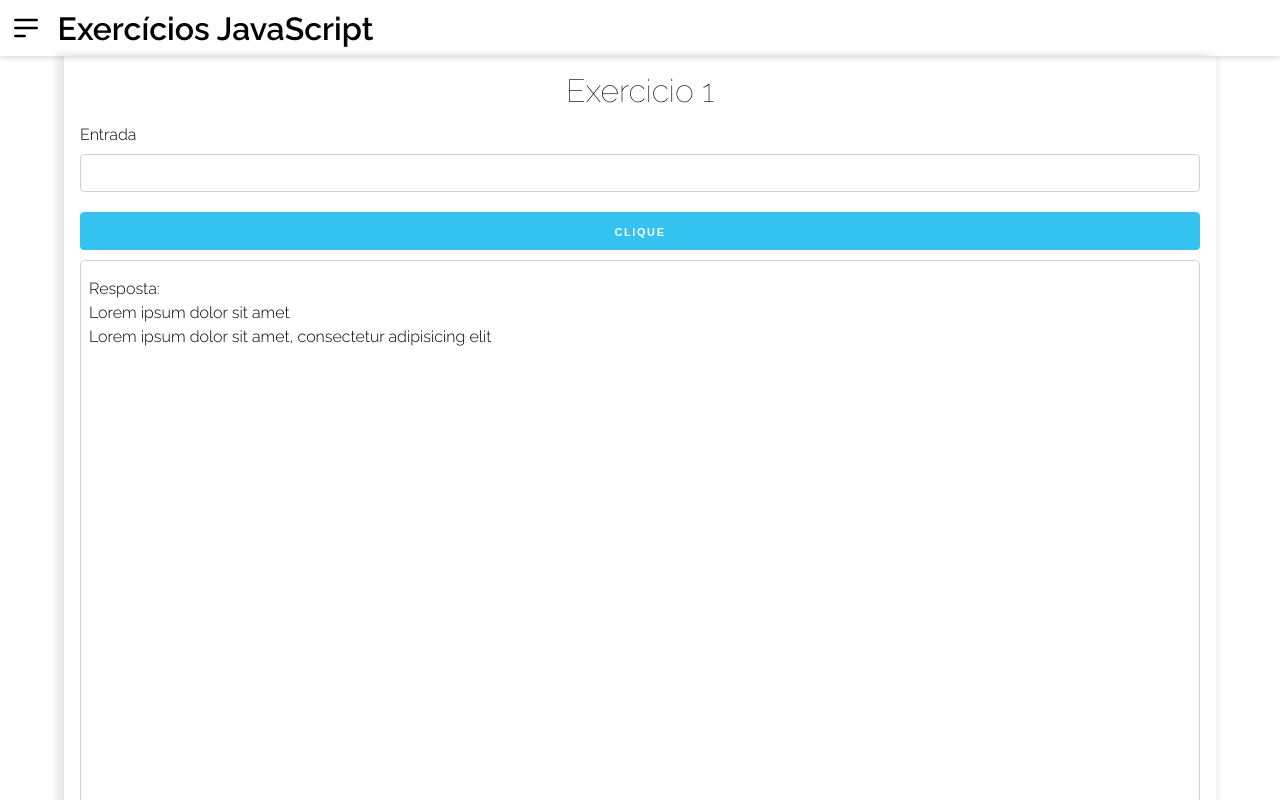
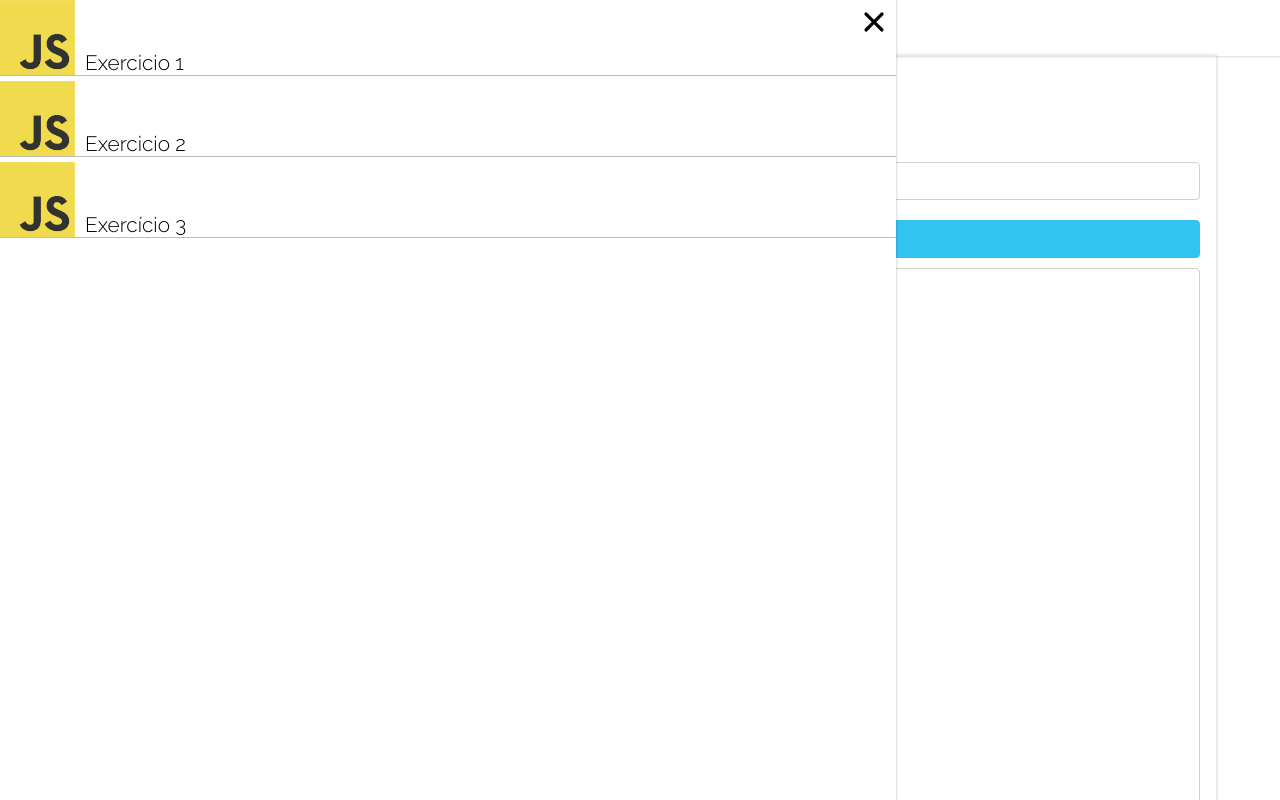
Before and after one commit to bresends/exercicios_js, a React (Create React App) app: page / in a window 1280 px wide. Shown: the top 800 px of the page. Built offline with nearby package versions, Linux system fonts and the light colour scheme.

Commit message:
Menu Montado

```diff
--- a/package.json
+++ b/package.json
@@ -10,6 +10,7 @@
     "react": "^17.0.1",
     "react-dom": "^17.0.1",
     "react-icons": "^4.2.0",
+    "react-router-dom": "^5.2.0",
     "react-scripts": "4.0.3",
     "styled-components": "^5.2.1",
     "web-vitals": "^1.1.0"
--- a/src/components/App.js
+++ b/src/components/App.js
@@ -1,14 +1,16 @@
 import './App.scss';
-import { HiOutlineMenuAlt2 } from 'react-icons/hi';
-import { IconContext } from 'react-icons';
+import * as HiIcons from 'react-icons/hi';
+import { IconContext as IC } from 'react-icons';
+import Menu from './Menu/index.js'
 
 function App() {
   return (
     <div className="App">
+      <Menu/>
       <header className="menu-lateral">
-        <IconContext.Provider value={{ size: '2rem', className: 'menu-icon' }}>
-          <HiOutlineMenuAlt2 />
-        </IconContext.Provider>
+        <IC.Provider value={{ size: '2rem', className: 'menu-icon' }}>
+          <HiIcons.HiMenuAlt2 />
+        </IC.Provider>
 
         <h1>Exercícios JavaScript</h1>
       </header>
--- a/src/components/App.scss
+++ b/src/components/App.scss
@@ -9,7 +9,7 @@
 }
 
 header {
-  box-shadow: 0 1px 3px rgba(0, 0, 0, 0.08), 0 3px 6px rgba(0, 0, 0, 0.08);
+  box-shadow: rgba(0, 0, 0, 0.15) 0px 0px 2px 1px;
   grid-area: header;
   padding: 0.6rem;
   display: flex;
@@ -34,10 +34,8 @@ main {
   > .card {
     width: 90%;
     min-height: 50%;
-    padding: 1rem;
-    box-shadow: 2px 1px 6px rgba(0, 0, 0, 0.08),
-      -8px -3px 6px rgba(0, 0, 0, 0.08);
-
+    padding: 1.5rem 1rem;
+    box-shadow: rgba(0, 0, 0, 0.15) 0px 0px 3px 1px;
     > h1 {
       text-align: center;
       font-weight: lighter;
@@ -57,7 +55,7 @@ main {
     > .container-resposta {
       border: 1px solid #d1d1d1;
       border-radius: 4px;
-      padding: 1rem 0.5rem 50%;
+      padding: 1rem 0.5rem 45%;
       line-height: 1.5rem;
     }
   }
@@ -69,6 +67,7 @@ footer {
   padding: 0.6rem;
   text-align: center;
 }
+
 
 /* Forms
 –––––––––––––––––––––––––––––––––––––––––––––––––– */
--- /dev/null
+++ b/src/components/Menu/index.js
@@ -0,0 +1,30 @@
+import { IconContext as IC } from 'react-icons';
+import * as HiIcons from 'react-icons/hi';
+
+import './style.scss';
+import jsImage from './js.png';
+
+const Menu = () => {
+  return (
+    <div className="menu">
+
+      <IC.Provider value={{ className: 'close' }}>
+        <HiIcons.HiX />
+      </IC.Provider>
+
+      <ul>
+        <li>
+          <img src={jsImage} alt="jsIcon" /> <span>Exercicio 1</span>
+        </li>
+        <li>
+          <img src={jsImage} alt="jsIcon" /> <span>Exercicio 2</span>
+        </li>
+        <li>
+          <img src={jsImage} alt="jsIcon" /> <span>Exercício 3</span>
+        </li>
+      </ul>
+    </div>
+  );
+};
+
+export default Menu;
--- /dev/null
+++ b/src/components/Menu/style.scss
@@ -0,0 +1,45 @@
+.menu {
+  position: absolute;
+  width: 70%;
+  height: 100vh;
+  margin-bottom: 1rem;
+  background-color: #fff;
+  box-shadow: rgba(0, 0, 0, 0.15) 0px 0px 2px 1px;
+
+  h1 {
+    padding-top: 1rem;
+    display: flex;
+    align-items: center;
+    justify-content: space-between;
+  }
+}
+
+svg.close {
+  margin: .35rem;
+  font-size: 2rem;
+  position: absolute;
+  top: 0;
+  right: 0;
+}
+
+ul {
+  list-style-type: none;
+  display: flex;
+  flex-direction: column;
+  gap: 5px;
+
+  li {
+    border-bottom: 1px solid #bbb;
+    display: flex;
+    align-items: flex-end;
+    gap: 10px;
+
+    img {
+      max-height: 75px;
+    }
+
+    span {
+      font-size: 1.3rem;
+    }
+  }
+}
```
Also changed, not shown: src/components/Menu/js.png (added), src/pages/Ex1.js (added), src/pages/Ex2.js (added), 1 other file (tests, documents, lock files or other folders).
